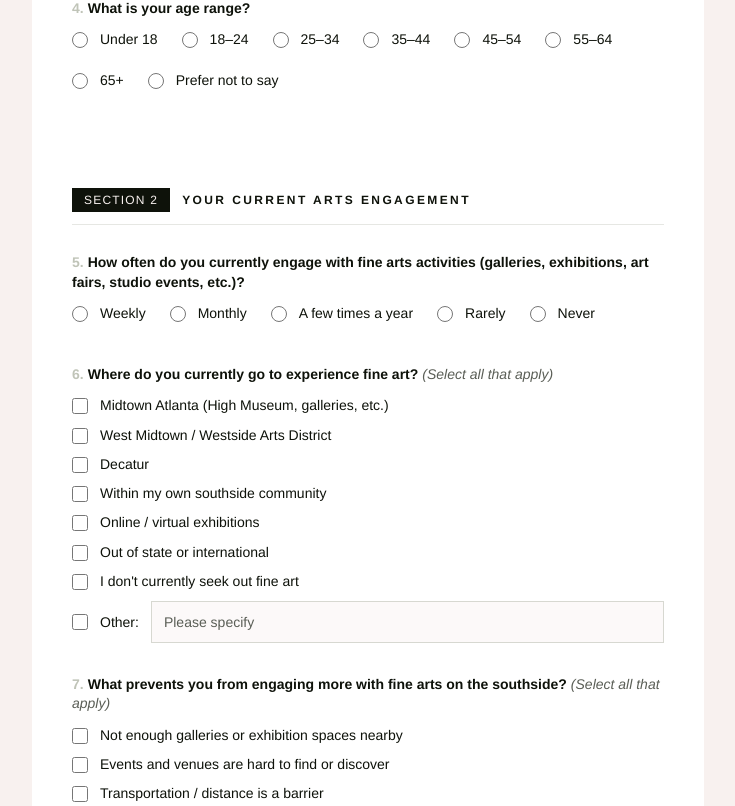
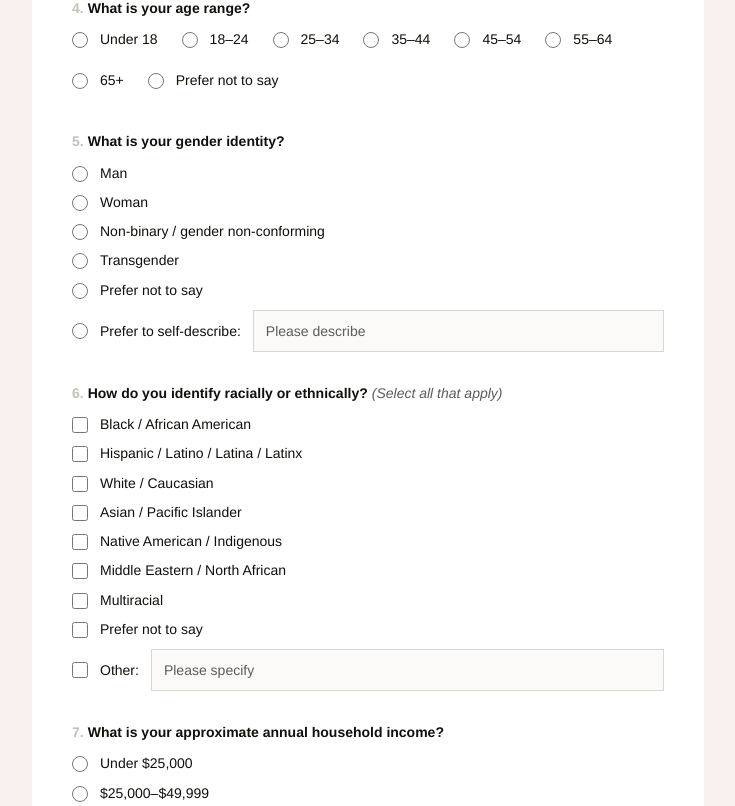
Before and after one commit to Morcian23/the-collection, a Next.js app: page / in a window 1280 px wide. Shown: the part 1514-2320 px from the top of the page, without its empty margins (272-1007 px from the left). Built offline with nearby package versions, Linux system fonts and the light colour scheme; a web font is replaced by a local one.

Commit message:
Add demographics section (gender, race, income) to survey

```diff
--- a/components/Survey.tsx
+++ b/components/Survey.tsx
@@ -124,6 +124,48 @@ export default function Survey() {
                   <Radio key={v} name="q4" value={v} label={v} />
                 ))}
               </div>
+            </Question>
+
+            <Question num="5" label="What is your gender identity?">
+              {[
+                'Man',
+                'Woman',
+                'Non-binary / gender non-conforming',
+                'Transgender',
+                'Prefer not to say',
+              ].map(v => <Radio key={v} name="q5_gender" value={v} label={v} />)}
+              <label className="flex items-center gap-3 cursor-pointer font-panamera text-sm text-dark mt-2.5">
+                <input type="radio" name="q5_gender" value="Prefer to self-describe" className="w-4 h-4 accent-dark flex-shrink-0 cursor-pointer" />
+                <span>Prefer to self-describe:</span>
+                <TextInput name="q5_gender_other" placeholder="Please describe" className="flex-1" />
+              </label>
+            </Question>
+
+            <Question num="6" label="How do you identify racially or ethnically?" sub="Select all that apply">
+              {[
+                'Black / African American',
+                'Hispanic / Latino / Latina / Latinx',
+                'White / Caucasian',
+                'Asian / Pacific Islander',
+                'Native American / Indigenous',
+                'Middle Eastern / North African',
+                'Multiracial',
+                'Prefer not to say',
+              ].map(v => <Checkbox key={v} name="q6_race" value={v} label={v} />)}
+              <OtherCheckbox name="q6_race" otherName="q6_race_other" />
+            </Question>
+
+            <Question num="7" label="What is your approximate annual household income?">
+              {[
+                'Under $25,000',
+                '$25,000–$49,999',
+                '$50,000–$74,999',
+                '$75,000–$99,999',
+                '$100,000–$149,999',
+                '$150,000–$199,999',
+                '$200,000 or more',
+                'Prefer not to say',
+              ].map(v => <Radio key={v} name="q7_income" value={v} label={v} />)}
             </Question>
 
             <Divider />
```
